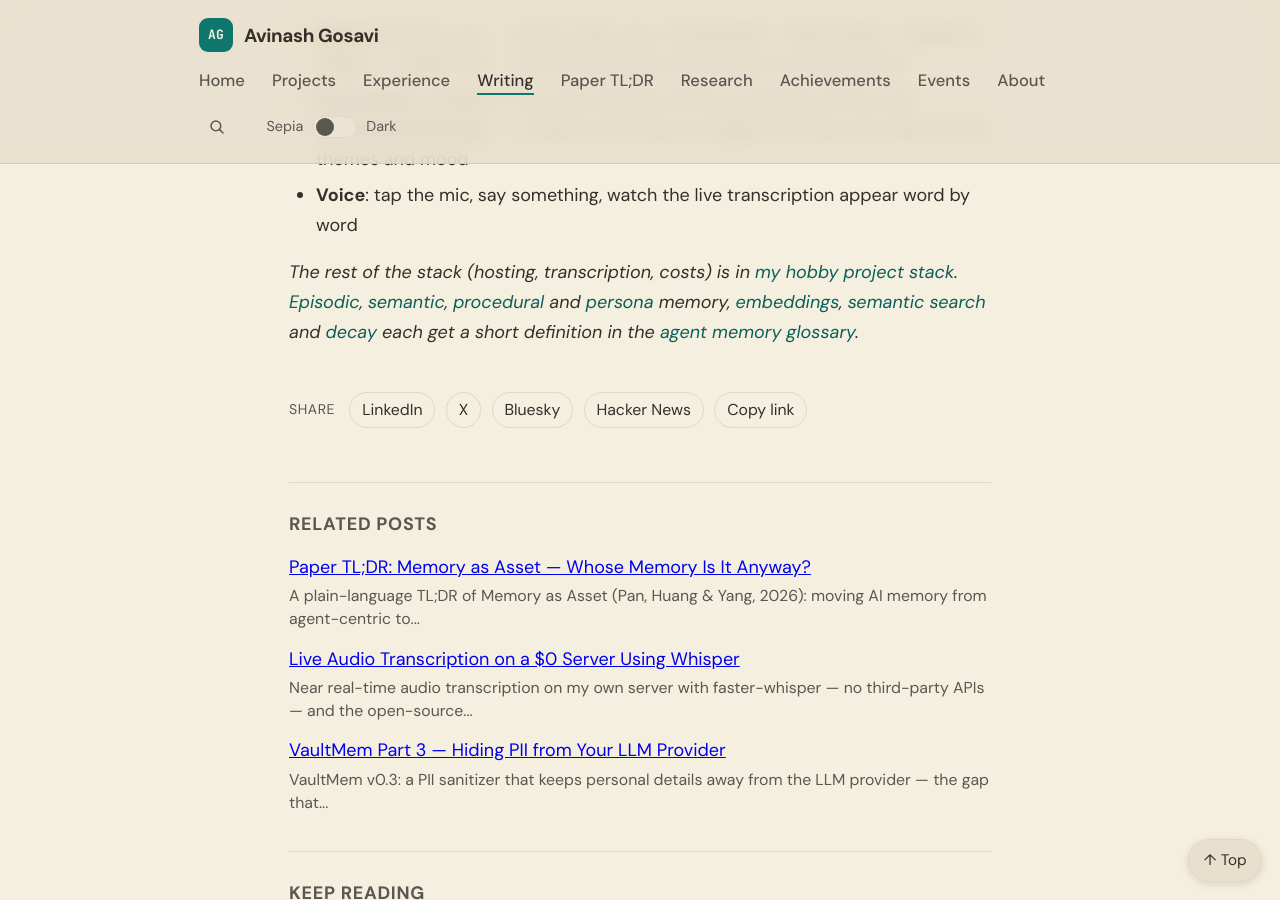
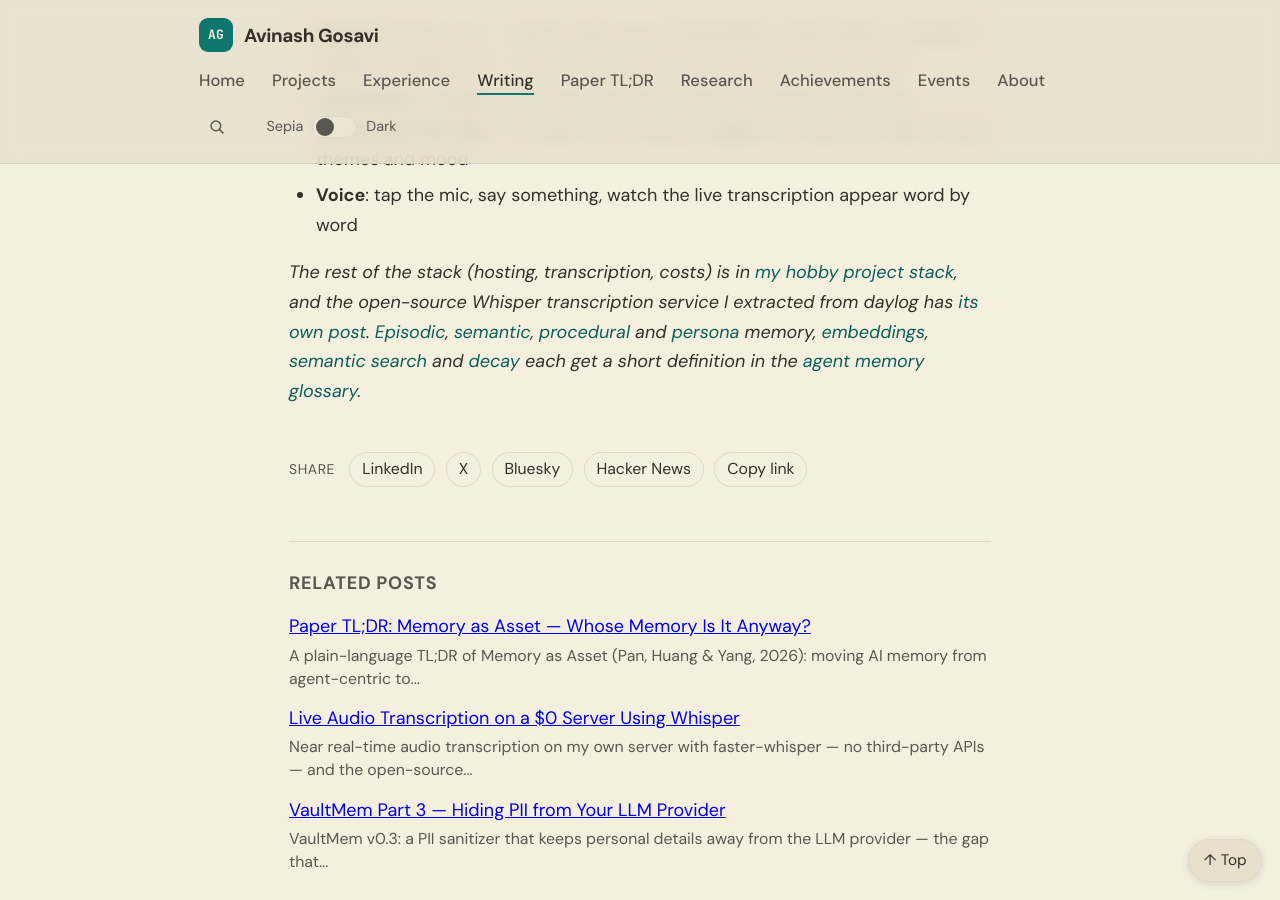
Before and after one commit to aag1091-alt/avinashgosavi.com, a Jekyll site: the page built from _posts/2026-04-12-daylog-security-architecture.md, in a window 1280 px wide and 900 px high, scrolled down 6426 px. Built offline with Jekyll 4.4.1, drawn with Linux system fonts in a browser that asks for light colours.

Commit message:
Writing: daylog security post links the Whisper transcription post
Co-Authored-By: Claude <noreply@anthropic.com>

```diff
--- a/_data/changelog.yml
+++ b/_data/changelog.yml
@@ -1,5 +1,9 @@
 # Public changelog shown on /changelog and (latest 3) on the homepage.
 # Newest first. desk: Writing | Design | Engineering
+- date: 2026-10-21
+  desk: Writing
+  text: The daylog security post now links the Live Audio Transcription post about the Whisper service extracted from daylog, so the three daylog posts all point to each other.
+  link: /post/daylog-security-architecture/
 - date: 2026-10-21
   desk: Writing
   text: The Codex Skills post now points ahead to Doing the Right Thing, Fast, where the same jira-to-PR skill shows up, and that post links the guide to reviewing AI-generated tests.
--- a/_posts/2026-04-12-daylog-security-architecture.md
+++ b/_posts/2026-04-12-daylog-security-architecture.md
@@ -244,4 +244,4 @@ Things worth trying:
 - **Summarise**: navigate to any day that has entries, scroll past the list, tap **Summarize this day** — it reads everything you logged that day and reflects back themes and mood
 - **Voice**: tap the mic, say something, watch the live transcription appear word by word
 
-*The rest of the stack (hosting, transcription, costs) is in [my hobby project stack](/post/hobby-project-stack/). [Episodic](/post/agent-memory-glossary/#episodic-memory), [semantic](/post/agent-memory-glossary/#semantic-memory), [procedural](/post/agent-memory-glossary/#procedural-memory) and [persona](/post/agent-memory-glossary/#persona-memory) memory, [embeddings](/post/agent-memory-glossary/#embedding), [semantic search](/post/agent-memory-glossary/#semantic-search) and [decay](/post/agent-memory-glossary/#decay) each get a short definition in the [agent memory glossary](/post/agent-memory-glossary/).*
+*The rest of the stack (hosting, transcription, costs) is in [my hobby project stack](/post/hobby-project-stack/), and the open-source Whisper transcription service I extracted from daylog has [its own post](/post/live-audio-transcription-whisper/). [Episodic](/post/agent-memory-glossary/#episodic-memory), [semantic](/post/agent-memory-glossary/#semantic-memory), [procedural](/post/agent-memory-glossary/#procedural-memory) and [persona](/post/agent-memory-glossary/#persona-memory) memory, [embeddings](/post/agent-memory-glossary/#embedding), [semantic search](/post/agent-memory-glossary/#semantic-search) and [decay](/post/agent-memory-glossary/#decay) each get a short definition in the [agent memory glossary](/post/agent-memory-glossary/).*
```
